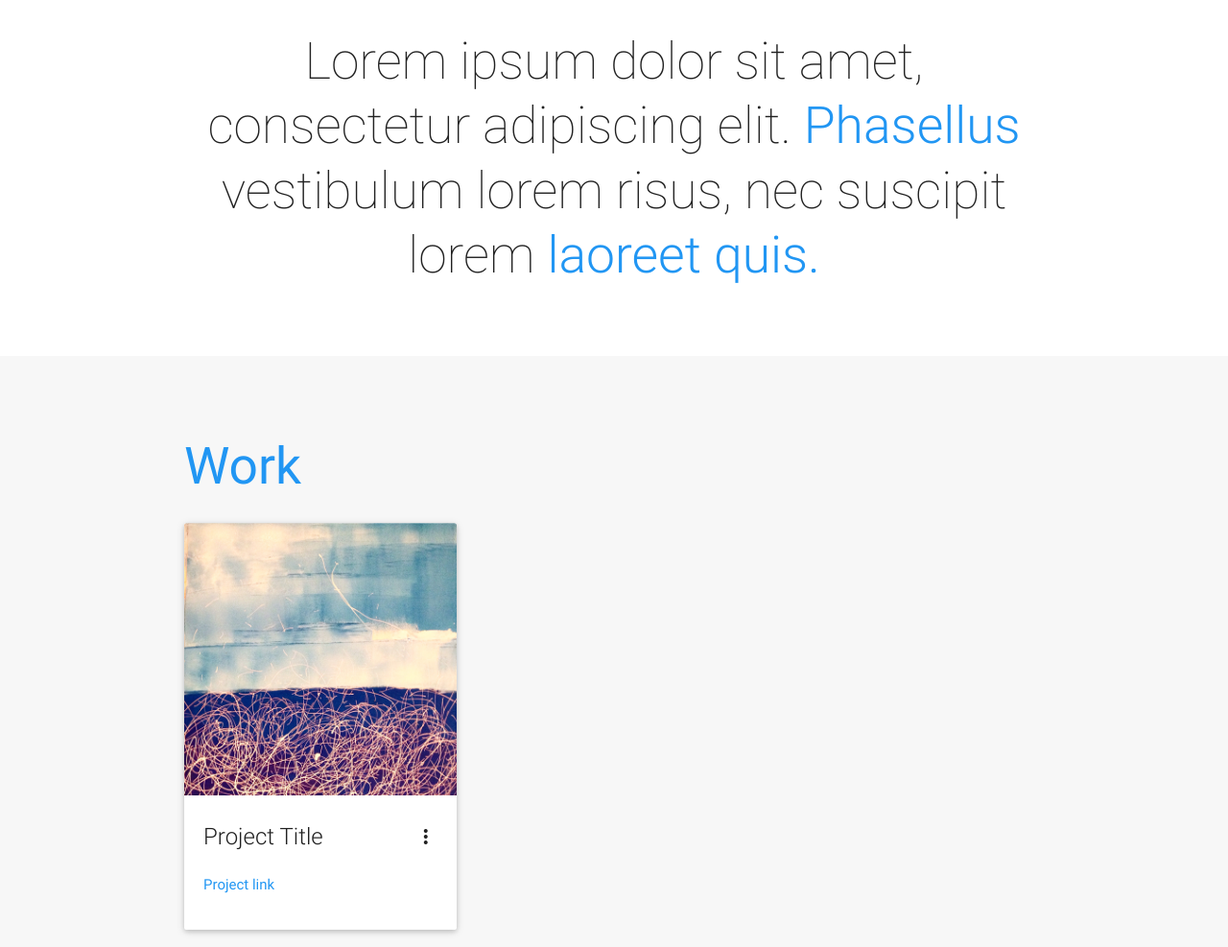
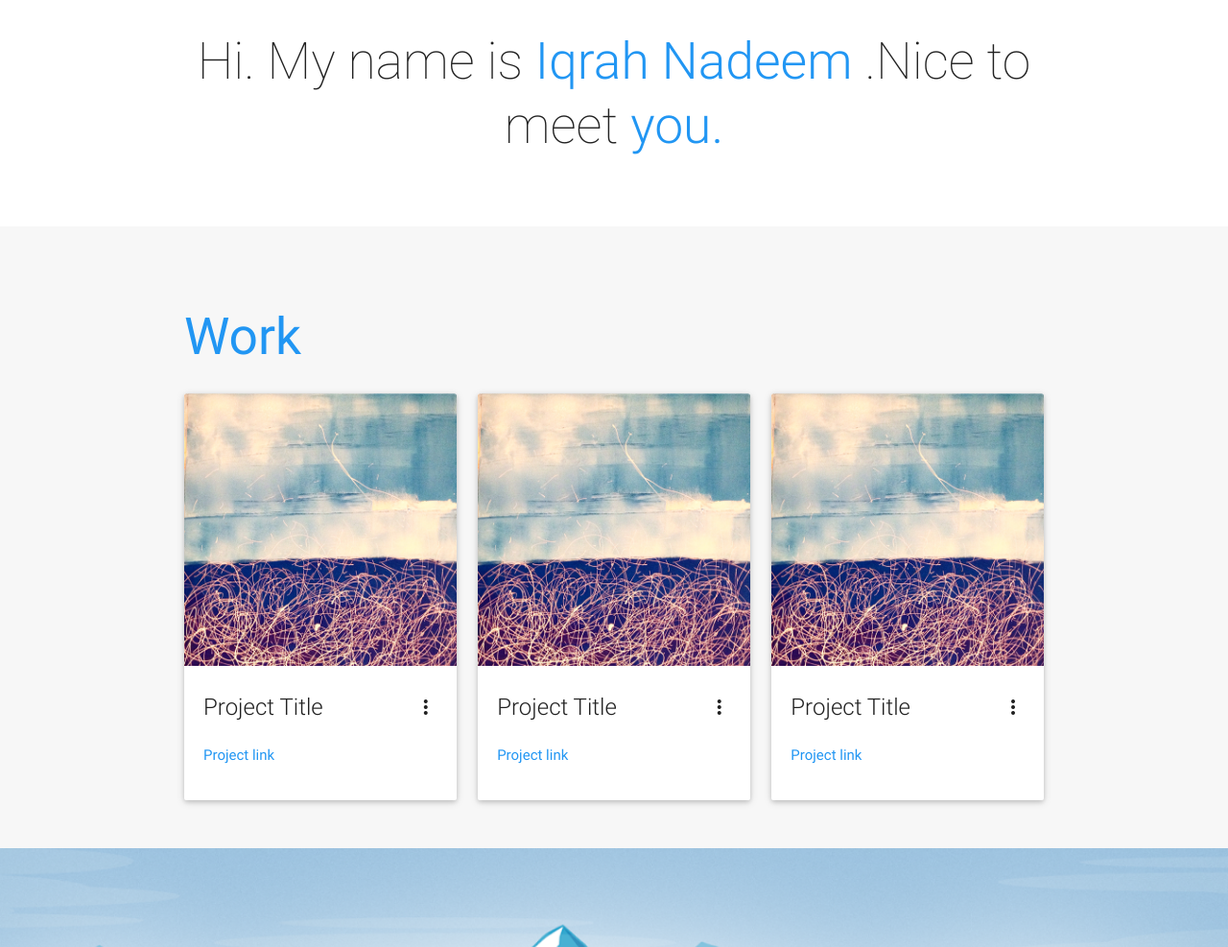
Before and after one commit to iiqrah/html_templates, a plain HTML site: page Material Design One Pager/index.html in a window 1280 px wide. Shown: the part 753-1740 px from the top of the page at 96% size. Drawn offline with Linux system fonts and the light colour scheme.

Commit message:
Update Templete

```diff
--- a/Material Design One Pager/index.html
+++ b/Material Design One Pager/index.html
@@ -6,7 +6,7 @@
     <meta name="theme-color" content="#2196F3">
     <!-- Page title -->
     <title>
-        Material UI One Page Theme
+        E-Portfolio -- Iqrah Nadeem
     </title>
 
     <!-- CSS  -->
@@ -73,11 +73,11 @@
             <div  class="col s12">
                 <h2 class="center header text_h2">
                     <!-- Add a quick introduction of yourself -->
-                    Lorem ipsum dolor sit amet, consectetur adipiscing elit.
+                    Hi. My name is
                     <!-- Wrapping text in a <span class="span_h2"></span> tag like in the line below will make it blue -->
-                    <span class="span_h2"> Phasellus  </span>
-                    vestibulum lorem risus, nec suscipit lorem
-                    <span class="span_h2"> laoreet quis.</span>
+                    <span class="span_h2"> Iqrah Nadeem  </span>
+                    .Nice to meet
+                    <span class="span_h2"> you.</span>
                 </h2>
             </div>
             <!-- End of the introduction paragraph -->
@@ -92,6 +92,67 @@
         <h2 class="header text_b">Work </h2>
         <div class="row">
             <!-- Add cards after this line-->
+            <!-- Start of a card -->
+            <div class="col s12 m4 l4">
+                <div class="card">
+                    <div class="card-image waves-effect waves-block waves-light">
+                        <!-- Change the image in the card by changing the src value in the line below -->
+                        <img class="activator" src="img/project2.jpeg">
+                    </div>
+                    <div class="card-content">
+                        <span class="card-title activator grey-text text-darken-4">
+                            <!-- The card's title -->
+                            Project Title
+                            <i class="mdi-navigation-more-vert right"></i>
+                        </span>
+                        <!-- Add a link to the project in the card by changing the href value with a url. If you don't want to specify a project link, just delete the line below -->
+                        <p><a href="#">Project link</a></p>
+                    </div>
+                    <div class="card-reveal">
+                        <span class="card-title grey-text text-darken-4">
+                            <!-- The card title that appears after pressing the 3 circles-->
+                            Project Title
+                            <i class="mdi-navigation-close right"></i>
+                        </span>
+                        <p>
+                            <!-- Short description of the project-->
+                            Here is some more information about this project that is only revealed once clicked on.
+                        </p>
+                    </div>
+                </div>
+            </div>
+            <!-- End of the card -->
+
+            <!-- Start of a card -->
+            <div class="col s12 m4 l4">
+                <div class="card">
+                    <div class="card-image waves-effect waves-block waves-light">
+                        <!-- Change the image in the card by changing the src value in the line below -->
+                        <img class="activator" src="img/project2.jpeg">
+                    </div>
+                    <div class="card-content">
+                        <span class="card-title activator grey-text text-darken-4">
+                            <!-- The card's title -->
+                            Project Title
+                            <i class="mdi-navigation-more-vert right"></i>
+                        </span>
+                        <!-- Add a link to the project in the card by changing the href value with a url. If you don't want to specify a project link, just delete the line below -->
+                        <p><a href="#">Project link</a></p>
+                    </div>
+                    <div class="card-reveal">
+                        <span class="card-title grey-text text-darken-4">
+                            <!-- The card title that appears after pressing the 3 circles-->
+                            Project Title
+                            <i class="mdi-navigation-close right"></i>
+                        </span>
+                        <p>
+                            <!-- Short description of the project-->
+                            Here is some more information about this project that is only revealed once clicked on.
+                        </p>
+                    </div>
+                </div>
+            </div>
+            <!-- End of the card -->
             <!-- Start of a card -->
             <div class="col s12 m4 l4">
                 <div class="card">
```
